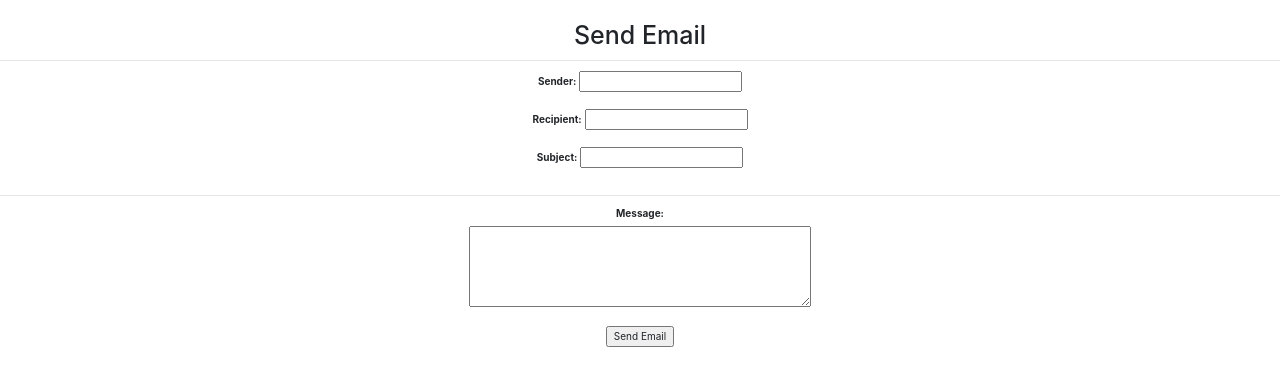
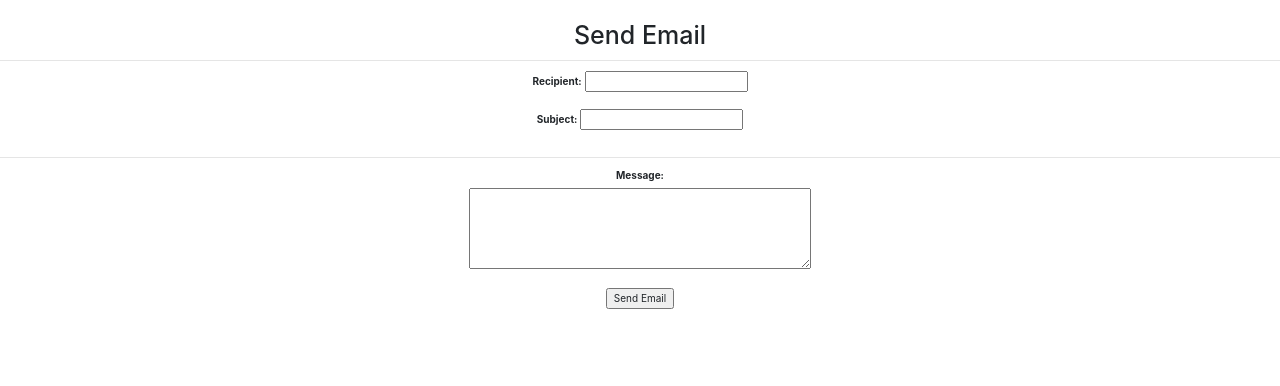
Before and after one commit to mikieyx/4Mail, a Flask app: page /send_email in a window 1280 px wide. Shown: the part 62-448 px from the top of the page. Run offline with Flask 3, Linux system fonts and the light colour scheme; some libraries are stand-ins or nearby versions.

Commit message:
Improving on emailing

```diff
--- a/app/templates/Email.html
+++ b/app/templates/Email.html
@@ -10,8 +10,6 @@
       <h1 align="center">Send Email</h1>
       <hr>
       <form action="/send_email" method="post" align="center">
-          <label for="sender">Sender:</label>
-          <input type="text" id="sender" name="sender"><br><br>
           <label for="recipient">Recipient:</label>
           <input type="text" id="recipient" name="recipient"><br><br>
           <label for="subject">Subject:</label>
```
